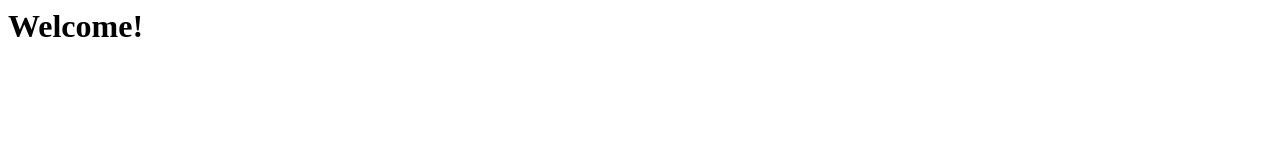
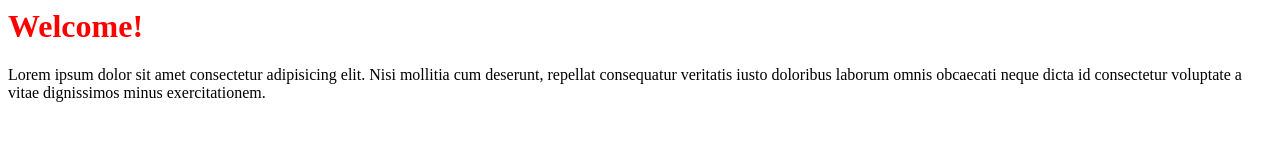
Before and after one commit to zeroboycoder/git_workshop, a plain HTML site: page index.html in a window 1280 px wide. Drawn offline with Linux system fonts and the light colour scheme.

Commit message:
Add para in html file

```diff
--- a/index.html
+++ b/index.html
@@ -1,8 +1,15 @@
 <html>
   <head>
     <title>Git Workshop</title>
+    <link rel="stylesheet" href="./style.css" />
   </head>
   <body>
     <h1>Welcome!</h1>
+    <p>
+      Lorem ipsum dolor sit amet consectetur adipisicing elit. Nisi mollitia cum
+      deserunt, repellat consequatur veritatis iusto doloribus laborum omnis
+      obcaecati neque dicta id consectetur voluptate a vitae dignissimos minus
+      exercitationem.
+    </p>
   </body>
 </html>
```
